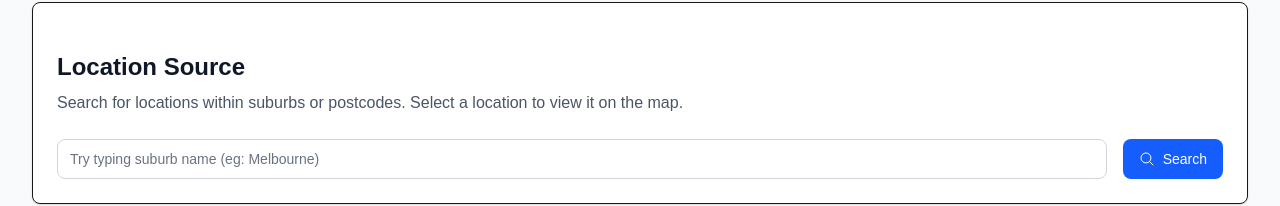
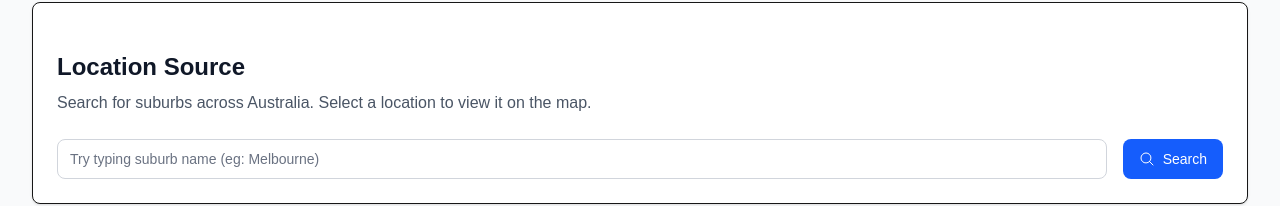
Before and after one commit to xandemon/aus-address-locator, a Next.js app: page / in a window 1280 px wide. Both pictures are taken after a click on the button "Location Source". Shown: the part 227-433 px from the top of the page. Built offline with nearby package versions, Linux system fonts and the light colour scheme.

Commit message:
:zap: improvement: source tab and input components ui changes

```diff
--- a/components/source-tab.tsx
+++ b/components/source-tab.tsx
@@ -124,8 +124,8 @@ export function SourceTab() {
           Location Source
         </h2>
         <p className="text-gray-600">
-          Search for locations within suburbs or postcodes. Select a location to
-          view it on the map.
+          Search for suburbs across Australia. Select a location to view it on
+          the map.
         </p>
       </div>
 
@@ -152,7 +152,7 @@ export function SourceTab() {
         </div>
       </form>
 
-      {sourceData.results && sourceData.results.length > 0 && (
+      {sourceData.results && (
         <div className="space-y-4">
           <div className="flex items-center justify-between gap-2">
             <h3 className="text-base lg:text-lg font-semibold text-gray-900">
--- a/components/ui/input.tsx
+++ b/components/ui/input.tsx
@@ -24,7 +24,7 @@ const Input = forwardRef<HTMLInputElement, InputProps>(
         <input
           id={inputId}
           className={cn(
-            "flex h-10 w-full rounded-lg border border-gray-300 bg-white px-3 py-2 text-sm ring-offset-white file:border-0 file:bg-transparent file:text-sm file:font-medium placeholder:text-gray-500 focus-visible:outline-none focus-visible:ring-2 focus-visible:ring-blue-500 focus-visible:ring-offset-2 disabled:cursor-not-allowed disabled:opacity-50",
+            "flex h-10 w-full rounded-lg border border-gray-300 bg-white px-3 py-2 text-sm text-gray-800 ring-offset-white file:border-0 file:bg-transparent file:text-sm file:font-medium placeholder:text-gray-500 focus-visible:outline-none focus-visible:ring-2 focus-visible:ring-blue-500 focus-visible:ring-offset-2 disabled:cursor-not-allowed disabled:opacity-50",
             error && "border-red-500 focus-visible:ring-red-500",
             className
           )}
--- a/components/ui/select.tsx
+++ b/components/ui/select.tsx
@@ -40,7 +40,7 @@ const Select = forwardRef<HTMLSelectElement, SelectProps>(
           <select
             id={selectId}
             className={cn(
-              "flex h-10 w-full appearance-none rounded-lg border border-gray-300 bg-white px-3 py-2 pr-10 text-sm ring-offset-white focus-visible:outline-none focus-visible:ring-2 focus-visible:ring-blue-500 focus-visible:ring-offset-2 disabled:cursor-not-allowed disabled:opacity-50",
+              "flex h-10 w-full appearance-none rounded-lg border border-gray-300 bg-white px-3 py-2 pr-10 text-sm text-gray-800 ring-offset-white focus-visible:outline-none focus-visible:ring-2 focus-visible:ring-blue-500 focus-visible:ring-offset-2 disabled:cursor-not-allowed disabled:opacity-50",
               error && "border-red-500 focus-visible:ring-red-500",
               className
             )}
```
